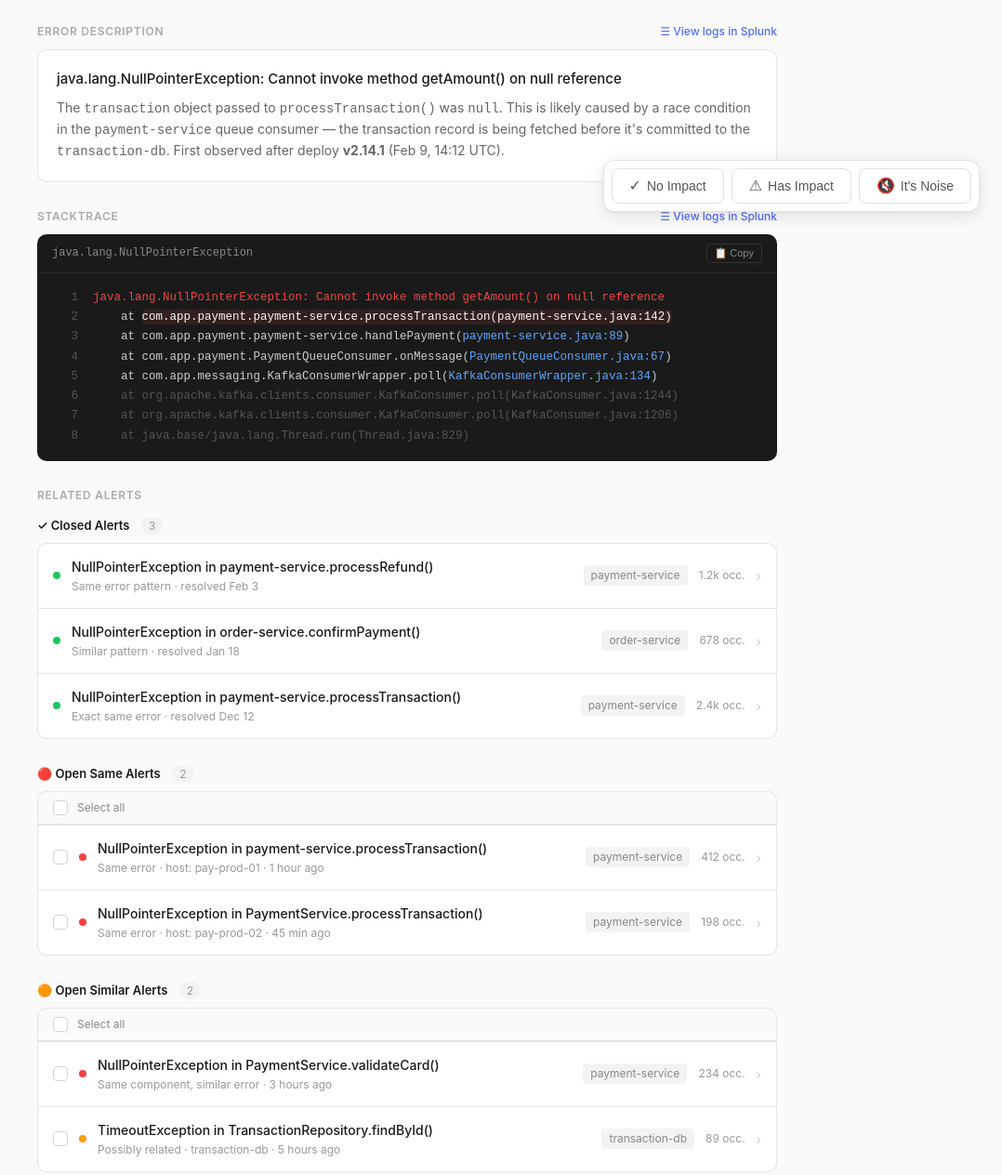
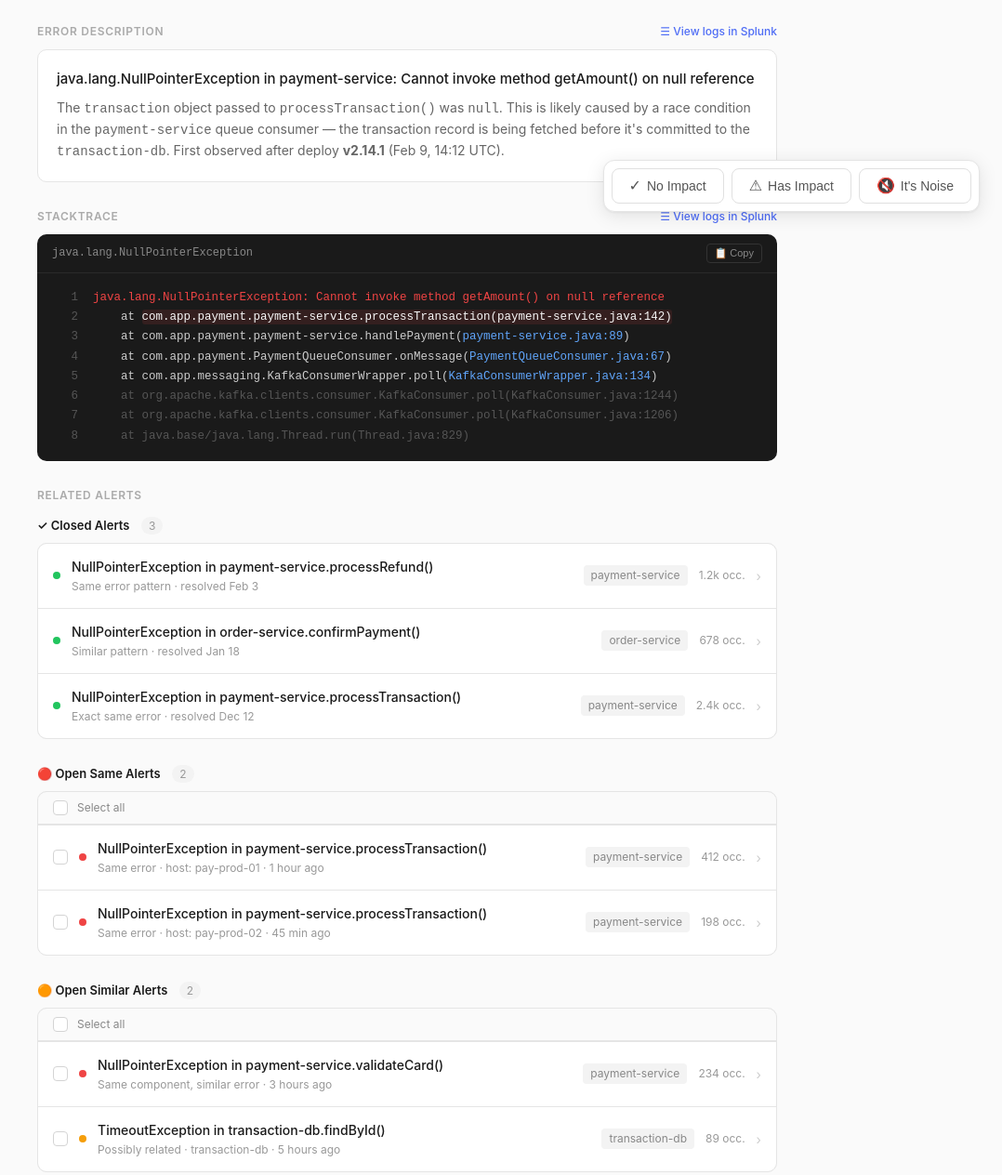
Before and after one commit to xojiodyes/jira-manager, a website: page alert-ui-mockup.html in a window 1280 px wide. Shown: the part 548-1812 px from the top of the page at 93% size, without its empty margins (202-1280 px from the left). Drawn offline with Linux system fonts and the light colour scheme.

Commit message:
changed component names

```diff
--- a/alert-ui-mockup.html
+++ b/alert-ui-mockup.html
@@ -1137,7 +1137,7 @@
         <a href="#" class="splunk-link">&#9776; View logs in Splunk</a>
       </div>
       <div class="error-description">
-        <div class="error-message">java.lang.NullPointerException: Cannot invoke method getAmount() on null reference</div>
+        <div class="error-message">java.lang.NullPointerException in <span data-bind="currentComponent"></span>: Cannot invoke method getAmount() on null reference</div>
         <div class="error-detail">
           The <code>transaction</code> object passed to <code>processTransaction()</code> was <code>null</code>.
           This is likely caused by a race condition in the <code data-bind="currentComponent"></code> queue consumer — the transaction record
@@ -1283,7 +1283,7 @@
             </div>
             <div class="expand-description">
               <div class="expand-desc-text">
-                <code>java.lang.NullPointerException: Cannot invoke method getAmount() on null reference</code> at <code>PaymentService.java:142</code>. Identical stacktrace to the current alert. Occurring on <strong>pay-prod-01</strong> since 13:45 UTC. Transaction IDs affected: TXN-8891, TXN-8902, TXN-8915.
+                <code>java.lang.NullPointerException: Cannot invoke method getAmount() on null reference</code> at <code><span data-bind="currentComponent"></span>.java:142</code>. Identical stacktrace to the current alert. Occurring on <strong>pay-prod-01</strong> since 13:45 UTC. Transaction IDs affected: TXN-8891, TXN-8902, TXN-8915.
               </div>
             </div>
           </div>
@@ -1292,7 +1292,7 @@
               <input type="checkbox" class="related-checkbox alert-checkbox" data-group="open-same-list" onclick="event.stopPropagation(); updateBulkToolbar()">
               <span class="dot critical"></span>
               <div class="related-info">
-                <div class="related-title">NullPointerException in PaymentService.processTransaction()</div>
+                <div class="related-title">NullPointerException in <span data-bind="currentComponent"></span>.processTransaction()</div>
                 <div class="related-meta">Same error &middot; host: pay-prod-02 &middot; 45 min ago</div>
               </div>
               <span class="related-component" data-bind="currentComponent"></span>
@@ -1301,7 +1301,7 @@
             </div>
             <div class="expand-description">
               <div class="expand-desc-text">
-                <code>java.lang.NullPointerException: Cannot invoke method getAmount() on null reference</code> at <code>PaymentService.java:142</code>. Identical stacktrace. Occurring on <strong>pay-prod-02</strong> since 13:50 UTC. Lower occurrence count — this host handles less traffic.
+                <code>java.lang.NullPointerException: Cannot invoke method getAmount() on null reference</code> at <code><span data-bind="currentComponent"></span>.java:142</code>. Identical stacktrace. Occurring on <strong>pay-prod-02</strong> since 13:50 UTC. Lower occurrence count — this host handles less traffic.
               </div>
             </div>
           </div>
@@ -1331,7 +1331,7 @@
               <input type="checkbox" class="related-checkbox alert-checkbox" data-group="open-similar-list" onclick="event.stopPropagation(); updateBulkToolbar()">
               <span class="dot critical"></span>
               <div class="related-info">
-                <div class="related-title">NullPointerException in PaymentService.validateCard()</div>
+                <div class="related-title">NullPointerException in <span data-bind="currentComponent"></span>.validateCard()</div>
                 <div class="related-meta">Same component, similar error &middot; 3 hours ago</div>
               </div>
               <span class="related-component" data-bind="currentComponent"></span>
@@ -1340,7 +1340,7 @@
             </div>
             <div class="expand-description">
               <div class="expand-desc-text">
-                <code>java.lang.NullPointerException: Cannot invoke method getCardNumber() on null reference</code> at <code>PaymentService.java:203</code>. Similar NullPointerException but in the card validation path. The <code>card</code> object is null when <code>validateCard()</code> is called from the checkout flow.
+                <code>java.lang.NullPointerException: Cannot invoke method getCardNumber() on null reference</code> at <code><span data-bind="currentComponent"></span>.java:203</code>. Similar NullPointerException but in the card validation path. The <code>card</code> object is null when <code>validateCard()</code> is called from the checkout flow.
               </div>
             </div>
           </div>
@@ -1349,7 +1349,7 @@
               <input type="checkbox" class="related-checkbox alert-checkbox" data-group="open-similar-list" onclick="event.stopPropagation(); updateBulkToolbar()">
               <span class="dot warning"></span>
               <div class="related-info">
-                <div class="related-title">TimeoutException in TransactionRepository.findById()</div>
+                <div class="related-title">TimeoutException in <span data-bind="transactionDb"></span>.findById()</div>
                 <div class="related-meta">Possibly related &middot; <span data-bind="transactionDb"></span> &middot; 5 hours ago</div>
               </div>
               <span class="related-component" data-bind="transactionDb"></span>
@@ -1358,7 +1358,7 @@
             </div>
             <div class="expand-description">
               <div class="expand-desc-text">
-                <code>java.sql.SQLTimeoutException: Query timed out after 5000ms</code> at <code>TransactionRepository.java:45</code>. The <code>findById()</code> call is timing out, which may be the upstream cause of the NullPointerException — when the query times out, the caller receives null instead of the transaction object.
+                <code>java.sql.SQLTimeoutException: Query timed out after 5000ms</code> at <code><span data-bind="transactionDb"></span>.java:45</code>. The <code>findById()</code> call in <code data-bind="transactionDb"></code> is timing out, which may be the upstream cause of the NullPointerException in <code data-bind="currentComponent"></code> — when the query times out, the caller receives null instead of the transaction object.
               </div>
             </div>
           </div>
```
